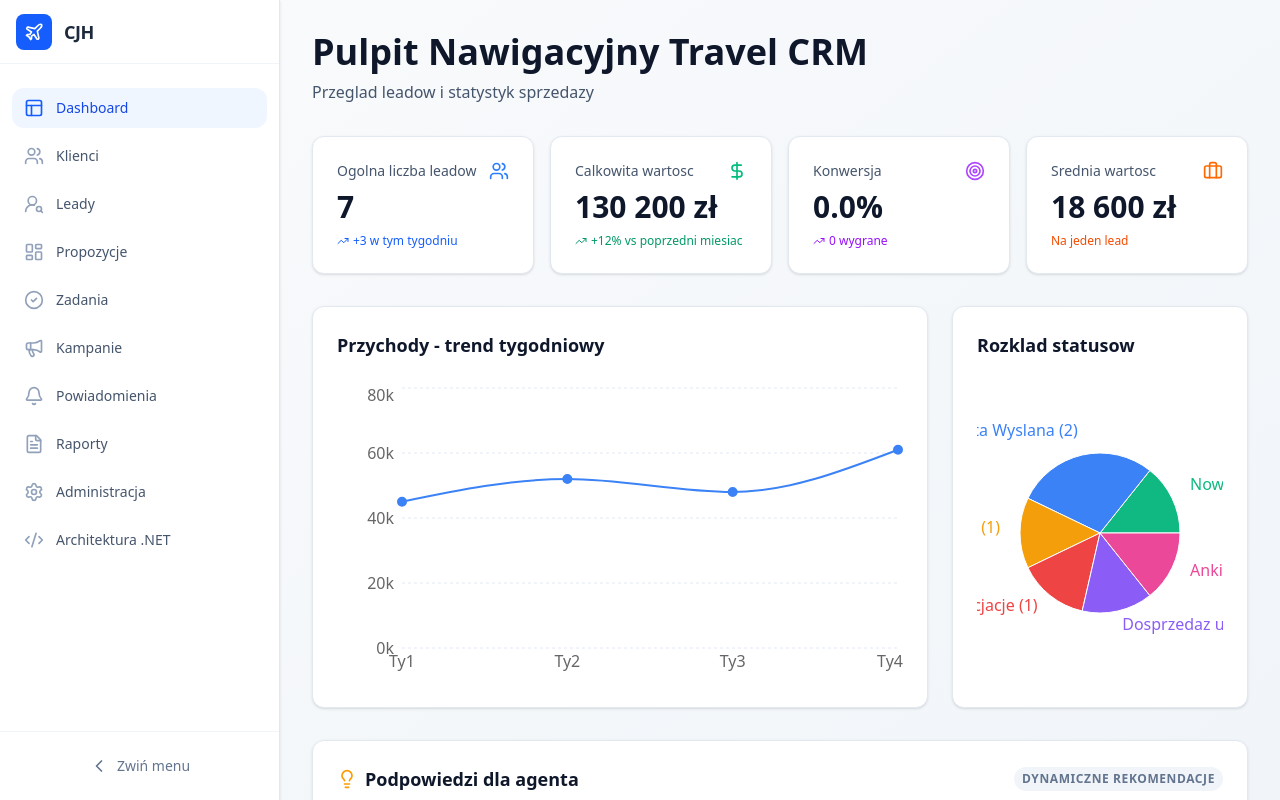
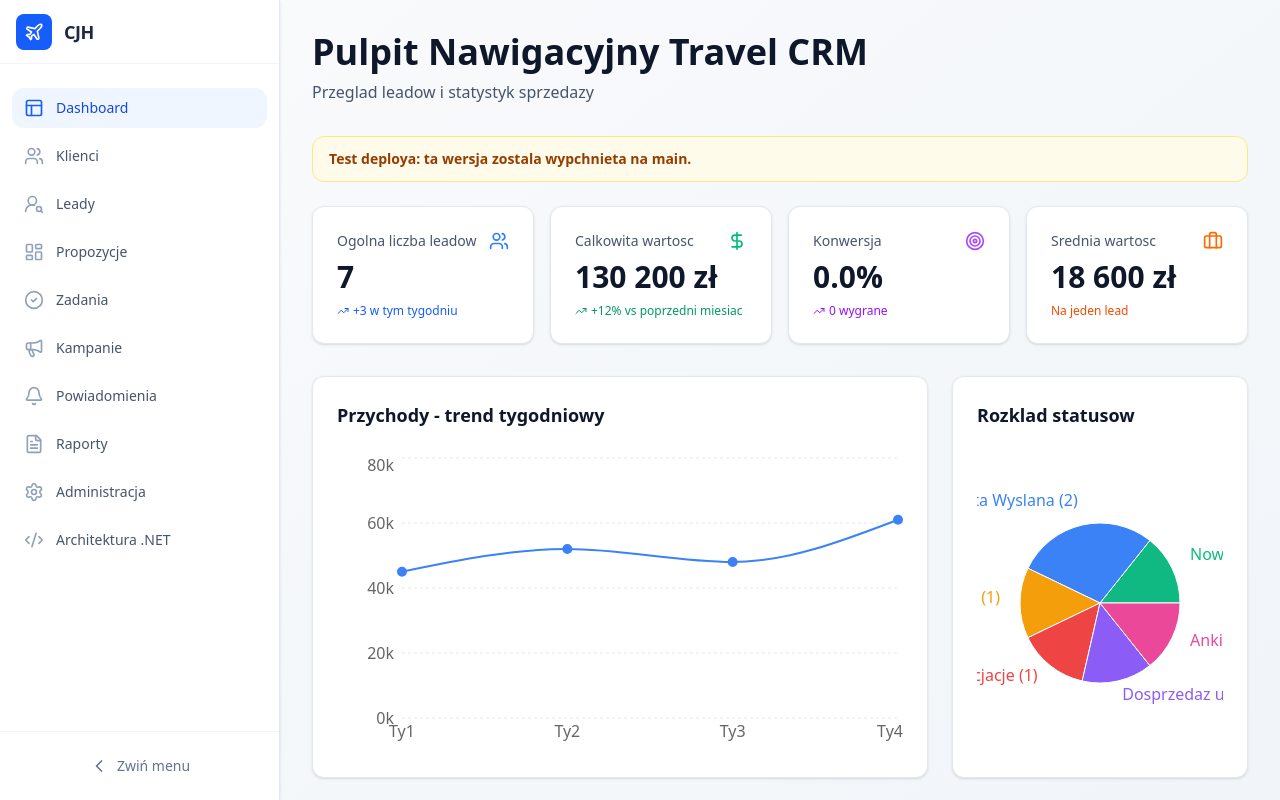
Before and after one commit to Tymonek87/travel-crm-pro, a React (Vite) app: page / in a window 1280 px wide. Built offline with nearby package versions, Linux system fonts and the light colour scheme.

Commit message:
Add dashboard deploy test banner

```diff
--- a/src/components/Dashboard.tsx
+++ b/src/components/Dashboard.tsx
@@ -272,6 +272,9 @@ export const Dashboard: React.FC<DashboardProps> = ({
         <div className="mb-8">
           <h1 className="text-4xl font-bold text-slate-900 mb-2">Pulpit Nawigacyjny Travel CRM</h1>
           <p className="text-slate-600">Przeglad leadow i statystyk sprzedazy</p>
+        </div>
+        <div className="mb-6 rounded-xl border border-amber-200 bg-amber-50 px-4 py-3">
+          <p className="text-sm font-semibold text-amber-800">Test deploya: ta wersja zostala wypchnieta na main.</p>
         </div>
 
         {canViewAgencySummary && (
```
